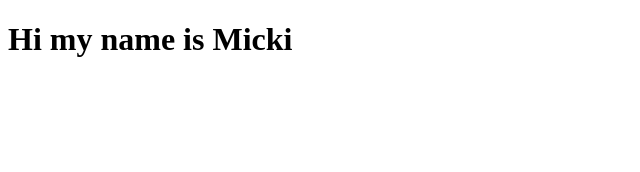
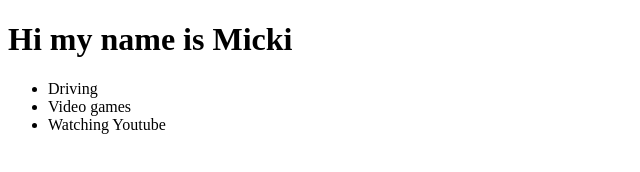
Before and after one commit to themouse14/hello_world, a plain HTML site: page index.html in a window 1280 px wide. Shown: the whole page, without its empty margins (0-640 px from the left). Drawn offline with Linux system fonts and the light colour scheme.

Commit message:
added favorite hobbies

```diff
--- a/index.html
+++ b/index.html
@@ -8,6 +8,11 @@
 </head>
 <body>
     <h1>Hi my name is Micki</h1>
+    <ul>
+        <li>Driving</li>
+        <li>Video games</li>
+        <li>Watching Youtube</li>
+    </ul>
 
 </body>
 </html>
```
